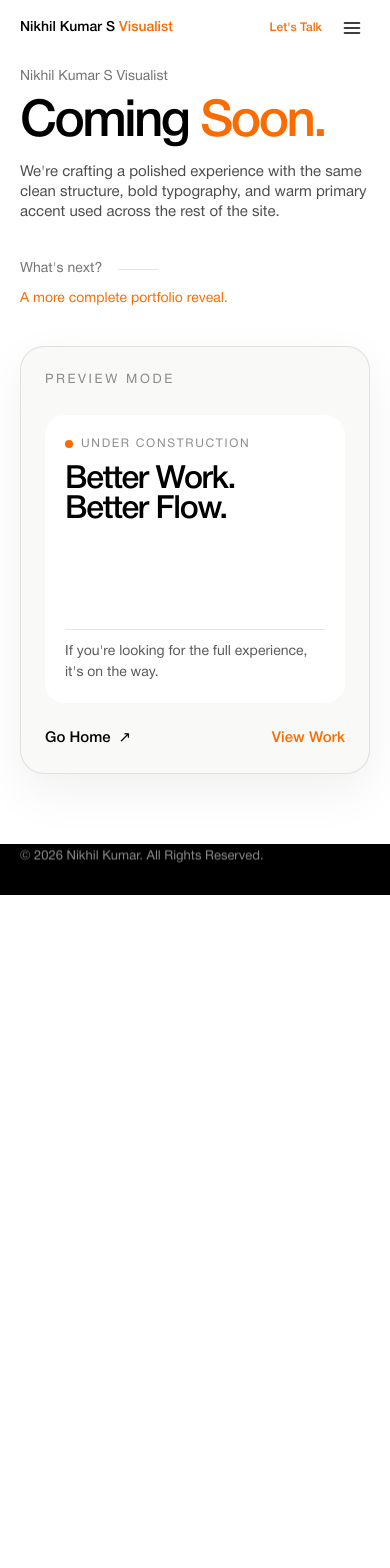
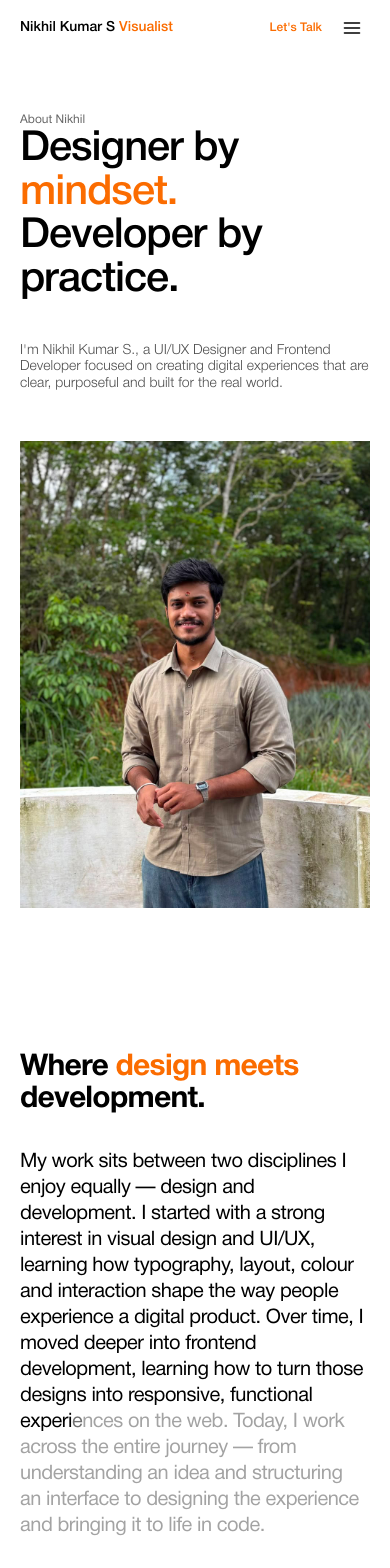
Before and after one commit to nikhilkumar202002/nikhil-my-portfolio, a Next.js app: page /about-me in a window 390 px wide. Before the commit this address had no page. Shown: the top 1568 px of the page. Built offline with nearby package versions, Linux system fonts and the light colour scheme.

Commit message:
feat: add responsive Navbar and About Me page with banner and story sections

```diff
--- /dev/null
+++ b/app/about-me/page.tsx
@@ -0,0 +1,15 @@
+import AboutBanner from "../component/sections/about-me/AboutBanner";
+import YourStory from "../component/sections/about-me/YourStory";
+
+
+const AboutMePage = () => {
+  return (
+    <>
+      <AboutBanner />
+      <YourStory />
+
+    </>
+  );
+};
+
+export default AboutMePage;
--- a/app/component/layout/Navbar.tsx
+++ b/app/component/layout/Navbar.tsx
@@ -6,7 +6,7 @@ import { FiMenu, FiX } from "react-icons/fi";
 
 const navItems = [
   { label: "Work", href: "/my-works" },
-  { label: "About", href: "#about" },
+  { label: "About", href: "/about-me" },
   { label: "Service", href: "#service" },
   { label: "Contact", href: "#contact" },
 ];
--- /dev/null
+++ b/app/component/sections/about-me/AboutBanner.tsx
@@ -0,0 +1,51 @@
+import Image from "next/image";
+
+const AboutBanner = () => {
+  return (
+    <section className="w-full bg-white pt-28 pb-16 sm:pt-36 sm:pb-20 lg:pt-40 lg:pb-24">
+      <div className="site-container">
+        <div className="grid grid-cols-1 items-stretch gap-12 lg:grid-cols-12 lg:gap-16">
+          {/* Left Content Column */}
+          <div className="flex flex-col justify-between lg:col-span-7">
+            {/* Top Heading Group */}
+            <div>
+              <p className="text-xs font-normal text-black/60 sm:text-sm ">
+                About Nikhil
+              </p>
+              <h1 className="text-[clamp(2.6rem,5.2vw,4.6rem)] font-medium leading-[1.05] tracking-tight text-black">
+                Designer by <span className="text-primary">mindset.</span>
+                <br />
+                Developer by practice.
+              </h1>
+            </div>
+
+            {/* Bottom Paragraph Description */}
+            <div className="pt-10 lg:pt-16">
+              <p className="max-w-[30rem] text-sm sm:text-base lg:text-[17px] font-light leading-[1.2] text-black/70">
+                I&apos;m Nikhil Kumar S., a UI/UX Designer and Frontend Developer
+                focused on creating digital experiences that are clear, purposeful
+                and built for the real world.
+              </p>
+            </div>
+          </div>
+
+          {/* Right Image Column */}
+          <div className="lg:col-span-5 flex justify-center lg:justify-end">
+            <div className="relative aspect-[3/4] w-full max-w-[440px] overflow-hidden bg-gray-100">
+              <Image
+                src="/images/profile-image.jpg"
+                alt="Nikhil Kumar S."
+                fill
+                priority
+                sizes="(min-width: 1024px) 40vw, 100vw"
+                className="object-cover object-center"
+              />
+            </div>
+          </div>
+        </div>
+      </div>
+    </section>
+  );
+};
+
+export default AboutBanner;
--- /dev/null
+++ b/app/component/sections/about-me/YourStory.tsx
@@ -0,0 +1,100 @@
+"use client";
+
+import React, { useRef } from "react";
+import { motion, useScroll, useTransform, MotionValue } from "framer-motion";
+
+const storyText =
+  "My work sits between two disciplines I enjoy equally — design and development. I started with a strong interest in visual design and UI/UX, learning how typography, layout, colour and interaction shape the way people experience a digital product. Over time, I moved deeper into frontend development, learning how to turn those designs into responsive, functional experiences on the web. Today, I work across the entire journey — from understanding an idea and structuring an interface to designing the experience and bringing it to life in code.";
+
+const Character = ({
+  char,
+  progress,
+  range,
+}: {
+  char: string;
+  progress: MotionValue<number>;
+  range: [number, number];
+}) => {
+  const color = useTransform(progress, range, ["#a3a3a3", "#000000"]);
+  return <motion.span style={{ color }}>{char}</motion.span>;
+};
+
+const Word = ({
+  word,
+  progress,
+  startIndex,
+  totalChars,
+}: {
+  word: string;
+  progress: MotionValue<number>;
+  startIndex: number;
+  totalChars: number;
+}) => {
+  const characters = word.split("");
+  return (
+    <span className="inline-block whitespace-nowrap mr-[0.26em]">
+      {characters.map((char, index) => {
+        const charGlobalIndex = startIndex + index;
+        const start = charGlobalIndex / totalChars;
+        const end = Math.min(1, (charGlobalIndex + 1.5) / totalChars);
+        return (
+          <Character
+            key={index}
+            char={char}
+            progress={progress}
+            range={[start, end]}
+          />
+        );
+      })}
+    </span>
+  );
+};
+
+const YourStory = () => {
+  const targetRef = useRef<HTMLDivElement>(null);
+  const { scrollYProgress } = useScroll({
+    target: targetRef,
+    offset: ["start 0.8", "end 0.45"],
+  });
+
+  const words = storyText.split(" ");
+  const totalChars = storyText.length;
+
+  let globalCharCount = 0;
+  const wordsWithIndex = words.map((word) => {
+    const startIndex = globalCharCount;
+    globalCharCount += word.length + 1;
+    return { word, startIndex };
+  });
+
+  return (
+    <section className="w-full bg-white py-20 sm:py-28 lg:py-[150px]">
+      <div className="site-container">
+        <div className="max-w-[56rem]">
+          {/* Main Section Heading */}
+          <h2 className="text-3xl sm:text-5xl lg:text-[52px] font-bold leading-[1.08] tracking-tight text-black mb-8 sm:mb-12">
+            Where <span className="text-primary">design meets</span> development.
+          </h2>
+
+          {/* Interactive Scroll-Filling Story Paragraph */}
+          <div
+            ref={targetRef}
+            className="text-xl sm:text-3xl lg:text-[34px] font-normal leading-[1.3] tracking-tight text-[#a3a3a3]"
+          >
+            {wordsWithIndex.map((item, idx) => (
+              <Word
+                key={idx}
+                word={item.word}
+                progress={scrollYProgress}
+                startIndex={item.startIndex}
+                totalChars={totalChars}
+              />
+            ))}
+          </div>
+        </div>
+      </div>
+    </section>
+  );
+};
+
+export default YourStory;
```
